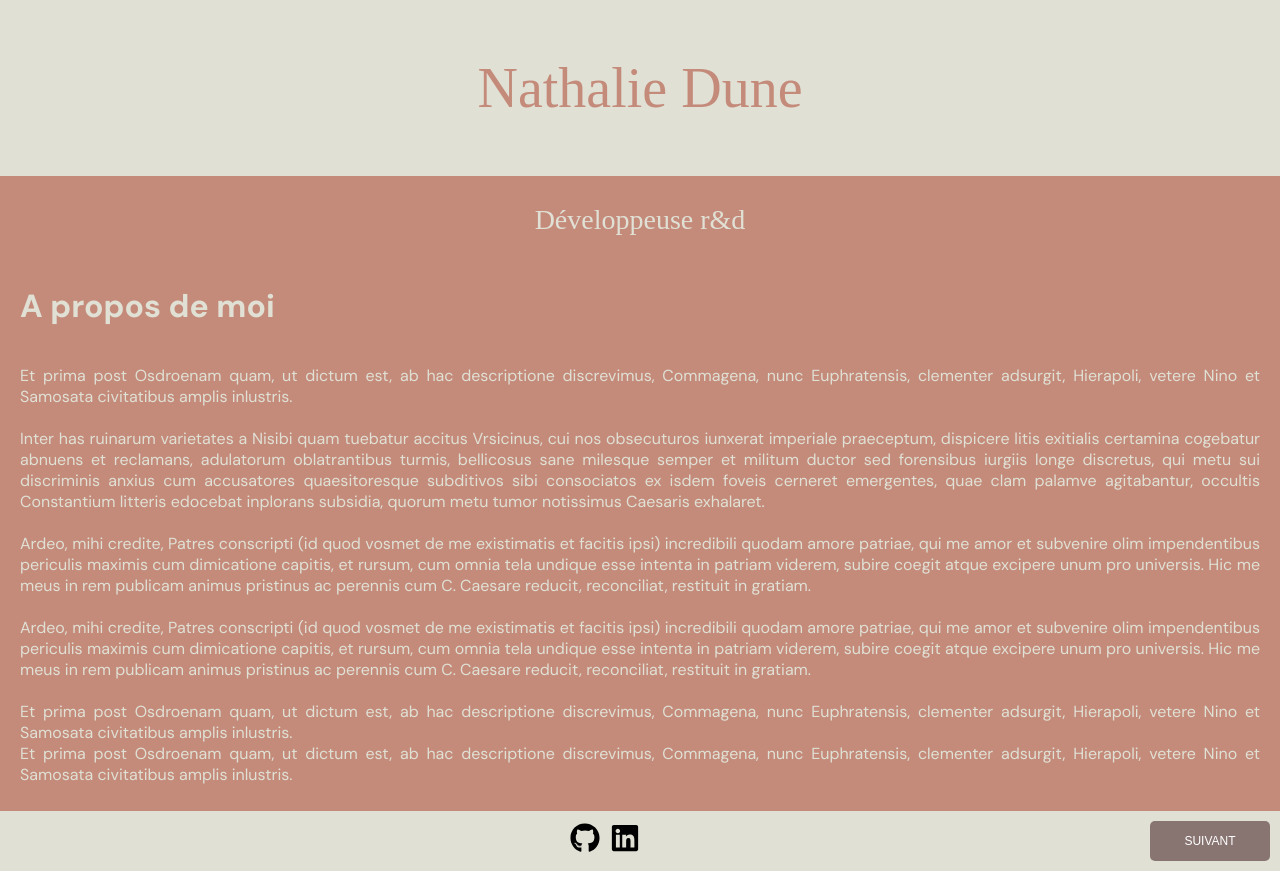
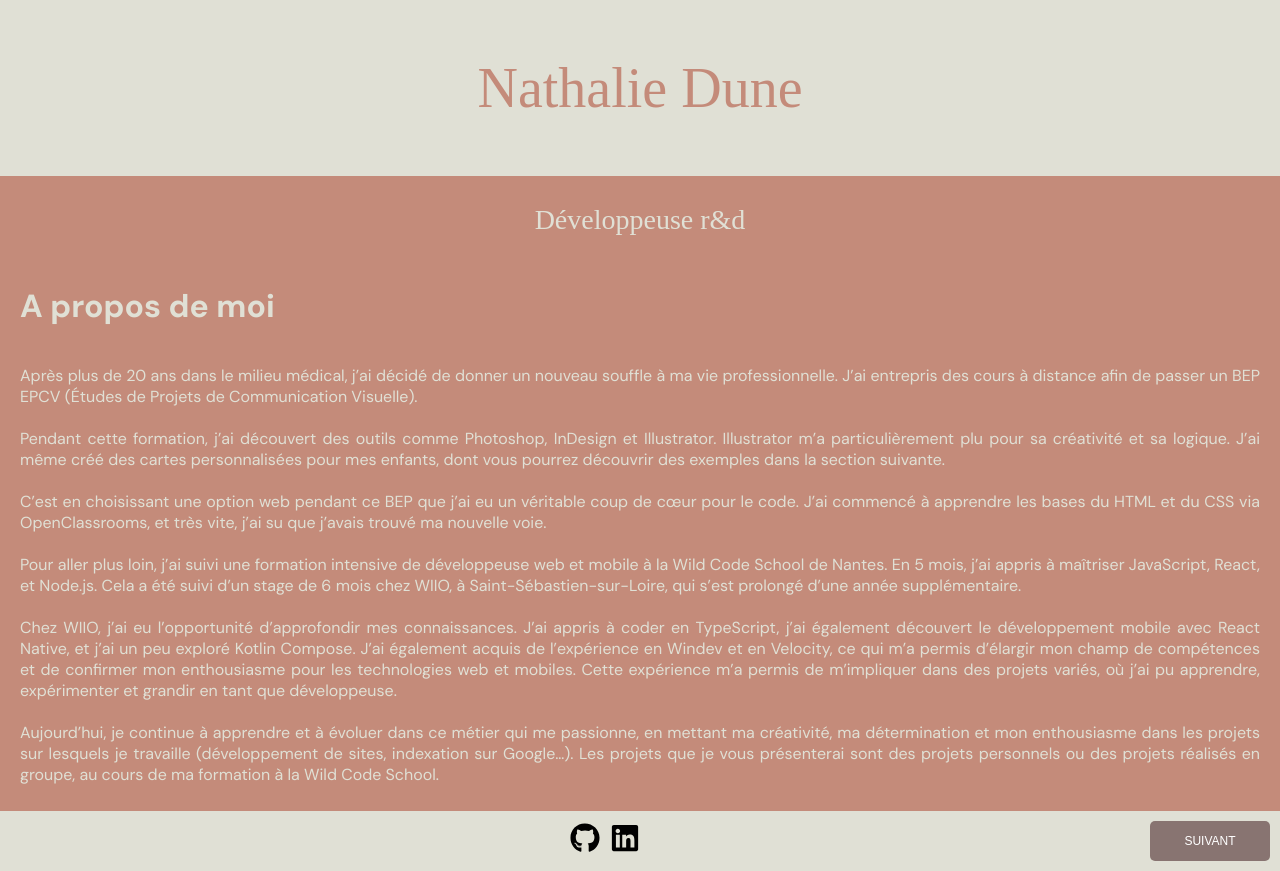
Before and after one commit to DuneNathalie/PortFolio, a React (Create React App) app: page / in a window 1280 px wide. Built offline with nearby package versions, Linux system fonts and the light colour scheme; a web font is replaced by a local one.

Commit message:
text home

```diff
--- a/src/components/Button/Button.module.scss
+++ b/src/components/Button/Button.module.scss
@@ -8,10 +8,17 @@ button {
     border-radius: 5px;
     font-weight: 400;
     cursor: pointer;
+   // box-shadow: 4px 4px 8px rgba(0, 0, 0, 0.2);
+    transition: transform 0.5s ease, box-shadow 0.5s ease;
 
 }
+
+button:hover {
+    transform: scale(1.1);
+}
+
 .download {
-        background-color:colors.$green;
+    background-color: colors.$green;
     color: colors.$white;
 }
 
--- a/src/components/Home/ByTheWay/ByTheWay.module.scss
+++ b/src/components/Home/ByTheWay/ByTheWay.module.scss
@@ -2,9 +2,8 @@
 
 .container {
     flex: 1;
-    /* Permet à la section de prendre tout l'espace disponible */
     display: flex;
-    justify-content: center;
+    //justify-content: center;
     flex-direction: column;
     padding: 0px 20px 10px 20px;
 
--- a/src/components/Home/ByTheWay/ByTheWay.tsx
+++ b/src/components/Home/ByTheWay/ByTheWay.tsx
@@ -4,16 +4,14 @@ import Styles from './ByTheWay.module.scss';
 const ByTheWay: React.FC = () => {
     return (
         <div className={Styles.container}>
-                <h1>A propos de moi</h1>
-                <p>
-                    Et prima post Osdroenam quam, ut dictum est, ab hac descriptione discrevimus, Commagena, nunc Euphratensis, clementer adsurgit, Hierapoli, vetere Nino et Samosata civitatibus amplis inlustris.<br /><br />
-                    Inter has ruinarum varietates a Nisibi quam tuebatur accitus Vrsicinus, cui nos obsecuturos iunxerat imperiale praeceptum, dispicere litis exitialis certamina cogebatur abnuens et reclamans, adulatorum oblatrantibus turmis, bellicosus sane milesque semper et militum ductor sed forensibus iurgiis longe discretus, qui metu sui discriminis anxius cum accusatores quaesitoresque subditivos sibi consociatos ex isdem foveis cerneret emergentes, quae clam palamve agitabantur, occultis Constantium litteris edocebat inplorans subsidia, quorum metu tumor notissimus Caesaris exhalaret.<br /><br />
-                    Ardeo, mihi credite, Patres conscripti (id quod vosmet de me existimatis et facitis ipsi) incredibili quodam amore patriae, qui me amor et subvenire olim impendentibus periculis maximis cum dimicatione capitis, et rursum, cum omnia tela undique esse intenta in patriam viderem, subire coegit atque excipere unum pro universis. Hic me meus in rem publicam animus pristinus ac perennis cum C. Caesare reducit, reconciliat, restituit in gratiam.<br /><br />
-                    Ardeo, mihi credite, Patres conscripti (id quod vosmet de me existimatis et facitis ipsi) incredibili quodam amore patriae, qui me amor et subvenire olim impendentibus periculis maximis cum dimicatione capitis, et rursum, cum omnia tela undique esse intenta in patriam viderem, subire coegit atque excipere unum pro universis. Hic me meus in rem publicam animus pristinus ac perennis cum C. Caesare reducit, reconciliat, restituit in gratiam.<br /><br />
-                    Et prima post Osdroenam quam, ut dictum est, ab hac descriptione discrevimus, Commagena, nunc Euphratensis, clementer adsurgit, Hierapoli, vetere Nino et Samosata civitatibus amplis inlustris.<br />
-                    Et prima post Osdroenam quam, ut dictum est, ab hac descriptione discrevimus, Commagena, nunc Euphratensis, clementer adsurgit, Hierapoli, vetere Nino et Samosata civitatibus amplis inlustris.
-                </p>
-
+            <h1>A propos de moi</h1>
+            <p>Après plus de 20 ans dans le milieu médical, j’ai décidé de donner un nouveau souffle à ma vie professionnelle. J’ai entrepris des cours à distance afin de passer un BEP EPCV (Études de Projets de Communication Visuelle).<br /><br />
+                Pendant cette formation, j’ai découvert des outils comme Photoshop, InDesign et Illustrator. Illustrator m’a particulièrement plu pour sa créativité et sa logique. J’ai même créé des cartes personnalisées pour mes enfants, dont vous pourrez découvrir des exemples dans la section suivante.<br /><br />
+                C’est en choisissant une option web pendant ce BEP que j’ai eu un véritable coup de cœur pour le code. J’ai commencé à apprendre les bases du HTML et du CSS via OpenClassrooms, et très vite, j’ai su que j’avais trouvé ma nouvelle voie.<br /><br />
+                Pour aller plus loin, j’ai suivi une formation intensive de développeuse web et mobile à la Wild Code School de Nantes. En 5 mois, j’ai appris à maîtriser JavaScript, React, et Node.js. Cela a été suivi d’un stage de 6 mois chez WIIO, à Saint-Sébastien-sur-Loire, qui s’est prolongé d’une année supplémentaire.<br /><br />
+                Chez WIIO, j’ai eu l’opportunité d’approfondir mes connaissances. J’ai appris à coder en TypeScript, j’ai également découvert le développement mobile avec React Native, et j’ai un peu exploré Kotlin Compose. J’ai également acquis de l’expérience en Windev et en Velocity, ce qui m’a permis d’élargir mon champ de compétences et de confirmer mon enthousiasme pour les technologies web et mobiles. Cette expérience m’a permis de m’impliquer dans des projets variés, où j’ai pu apprendre, expérimenter et grandir en tant que développeuse.<br /><br />
+                Aujourd’hui, je continue à apprendre et à évoluer dans ce métier qui me passionne, en mettant ma créativité, ma détermination et mon enthousiasme dans les projets sur lesquels je travaille (développement de sites, indexation sur Google…). Les projets que je vous présenterai sont des projets personnels ou des projets réalisés en groupe, au cours de ma formation à la Wild Code School.
+            </p>
         </div>
 
     );
```
Lines whose indentation alone changed are shown as unchanged.
